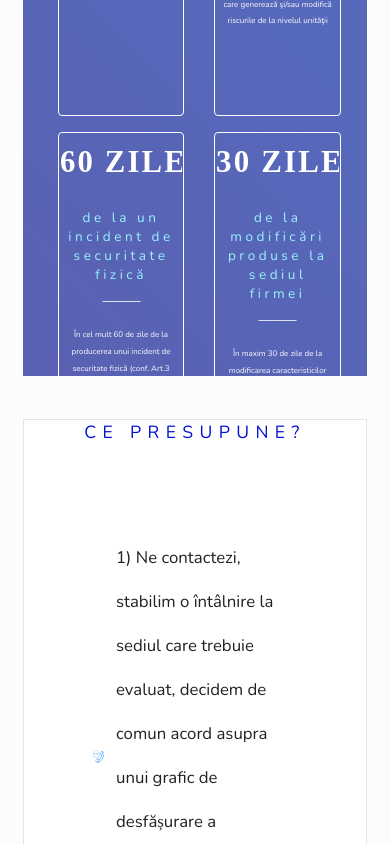
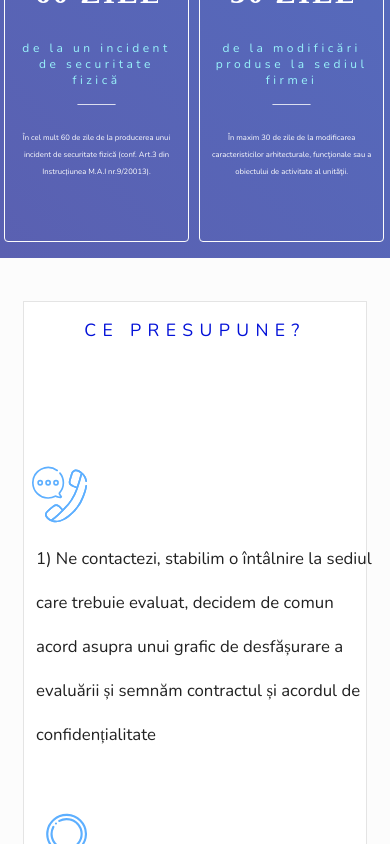
Before and after one commit to alex-robert888/blueval, a Vue app: page / in a window 390 px wide. Shown: the part 2240-3084 px from the top of the page. Built offline with nearby package versions, Linux system fonts and the light colour scheme.

Commit message:
All but FAQ done for mobile

```diff
--- a/src/components/BaseCard.vue
+++ b/src/components/BaseCard.vue
@@ -57,17 +57,17 @@
 
     @media all and (max-width: 480px) {
         .wrapper-base-card {
-            width: 90%;
-            height: 45vh;
+            width: 99%;
+            height: 33vh;
             padding: 0.5rem;
         }
 
         h3 {
-            font-size: 0.85rem;
+            font-size: 0.75rem;
         }
 
         p {
-            font-size: 0.5rem !important;
+            font-size: 0.48rem !important;
             line-height: 2vh !important;
         }
 
--- a/src/components/TheHomePageContactSection.vue
+++ b/src/components/TheHomePageContactSection.vue
@@ -62,14 +62,15 @@
         display: flex;
         align-items: center;
         flex-direction: column;
+        width: 100%;
         > div {
             display: flex;
             margin-top: 10vh;
-            width: 90%;
+            width: 100%;
         }
 
         .left-side {
-            height: 40vh;
+            width: 100%;
             .a--redirect {
                 margin-top: -10vh;
             }
@@ -106,4 +107,24 @@
         }
     }
 
+    @media all and (max-width: 480px) {
+        #wrapper-the-home-page-contact-section {
+            .right-side {
+                display: none;
+            }
+
+            .left-side {
+                > form {
+                    > input, > textarea {
+                        width: 100%;
+                    }
+
+                    button {
+                        width: 40%;
+                    }
+                }
+            }
+        }
+    }
+
 </style>
--- a/src/components/TheHomePageDocumentsAndLegislationSection.vue
+++ b/src/components/TheHomePageDocumentsAndLegislationSection.vue
@@ -48,7 +48,6 @@
 <style lang='scss' scoped>
     #wrapper-the-home-page-documents-and-legislation-section {
         display: flex;
-        height: 50vh;
 
         .gap {
             width: 2.8vw;
@@ -101,7 +100,6 @@
             > div {
                 > ol {
                     list-style: none;
-
                     > li {
                         color: $base-dark-gray;
                     }
@@ -109,4 +107,23 @@
             }
         }
     }
+
+    @media all and (max-width: 480px) {
+        #wrapper-the-home-page-documents-and-legislation-section {
+            flex-direction: column;
+
+            .left-side, .right-side {
+                width: 100%;
+                height: auto;
+
+                h2 {
+                    font-size: 1.5rem;
+                }
+
+                ol > li {
+                    margin-left: 5vw;
+                }
+            }
+        }
+    }
 </style>
--- a/src/components/TheHomePageFAQSection.vue
+++ b/src/components/TheHomePageFAQSection.vue
@@ -56,4 +56,8 @@
             }
         }
     }
+
+    @media all and (max-width: 480px) {
+
+    }
 </style>
--- a/src/components/TheHomePageWhatImpliesSection.vue
+++ b/src/components/TheHomePageWhatImpliesSection.vue
@@ -41,13 +41,13 @@
 
 <style lang='scss' scoped>
     #the-home-page-what-implies-section {
-        height: 68vh;
         width: 100%;
+        overflow: auto;
     }
 
 
     #wrapper-what-implies-cards {
-        height: 68vh;
+        width: 100%;
         display: flex;
         flex-direction: column;
         align-items: center;
@@ -65,7 +65,7 @@
         > div {
             display: flex;
             align-items: center;
-            width: 60%;
+            width: 100%;
             margin-top: 5vh;
 
             > img {
@@ -74,7 +74,8 @@
 
             > p {
                 margin-left: 3vw;
-                width: 80%;
+                width: 100%;
+                font-size: 0.85 rem !important;
             }
         }
     }
@@ -84,6 +85,25 @@
     }
 
     @media all and (max-width: 480px) {
+        #wrapper-what-implies-cards {
+            box-sizing: border-box;
+            padding: 2vh 0;
 
+        }
+
+        #what-implies-cards {
+            padding: 2vh 0;
+            > div {
+                flex-direction: column;
+                align-items: flex-start;
+
+                > img {
+                    width: 14vw;
+                    margin-left: 2vw;
+                }
+            }
+        }
     }
+
+
 </style>
--- a/src/components/TheHomePageWhyYouNeedSection.vue
+++ b/src/components/TheHomePageWhyYouNeedSection.vue
@@ -1,5 +1,5 @@
 <template>
-    <section id='wrapper-the-home-page-why-you-need' class='main-section'>
+    <section id='wrapper-the-home-page-why-you-need'>
         <div>
             <h2 class="heading">AM NEVOIE DE ANALIZĂ DE RISC DACĂ: </h2>
 
@@ -51,7 +51,6 @@
 
 <style lang='scss' scoped>
     #wrapper-the-home-page-why-you-need {
-        height: 130vh;
         width: 100%;
         display: flex;
         justify-content: center;
@@ -63,6 +62,8 @@
             flex-direction: column;
             align-items: center;
             justify-content: center;
+            box-sizing: border-box;
+            padding: 2vh 0;
             > h2 {
                 color: $base-white;
             }
@@ -82,19 +83,21 @@
         }
     }
 
-    @media all and (max-width: 480px) {
+    @media all and (max-width: 800px) {
         #wrapper-the-home-page-why-you-need {
-
             > div {
                 > h2 {
-                    font-size: 1.2rem !important;
+                    font-size: 0.8rem !important;
                     color: $base-white;
+                    letter-spacing: 0.15rem;
                 }
 
                 > section {
                     grid-template-rows: 1fr 1fr 1fr;
                     grid-template-columns: 1fr 1fr;
-                    gap: 1rem;
+                    gap: 0.5rem;
+                    width: 98%;
+                    margin-top: 3vh;
                 }
 
                 .icon {
```
